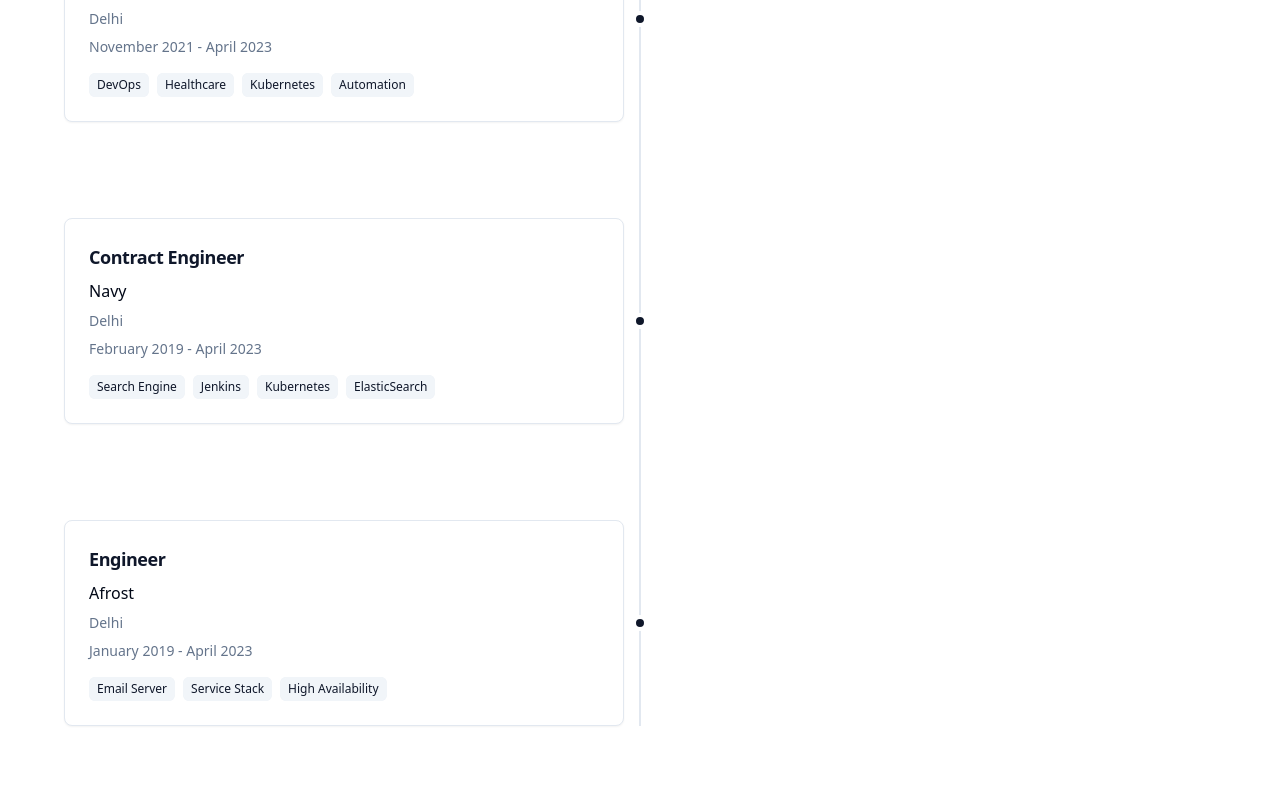
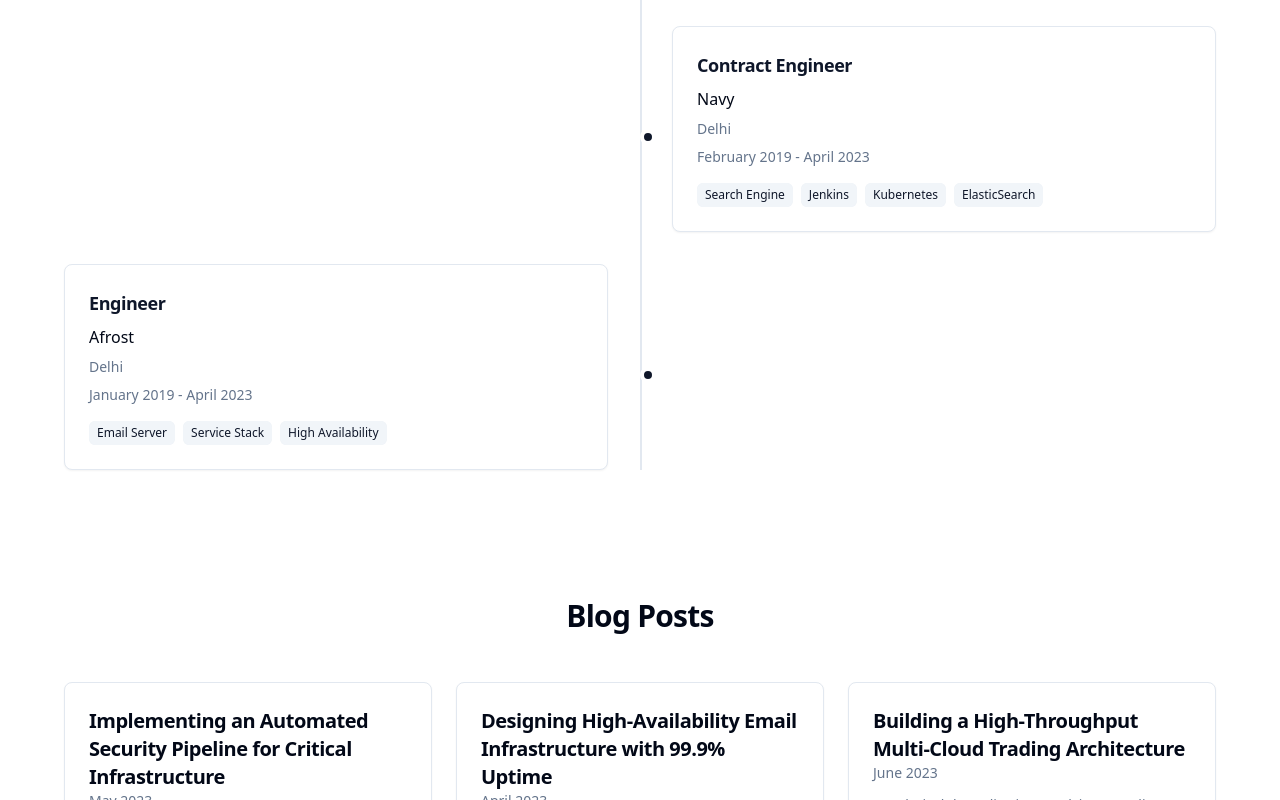
Before and after one commit to EXTREMOPHILARUM/website, a React (Create React App) app: page / in a window 1280 px wide. Shown: the part 2420-3220 px from the top of the page. Built offline with nearby package versions, Linux system fonts and the light colour scheme.

Commit message:
Enhance animations and transitions for Blog, Skills, and WorkExperience components; improve performance with viewport settings and stagger effects

```diff
--- a/src/components/Blog/Blog.js
+++ b/src/components/Blog/Blog.js
@@ -9,7 +9,8 @@ const container = {
   show: {
     opacity: 1,
     transition: {
-      staggerChildren: 0.2
+      staggerChildren: 0.2,
+      delayChildren: 0.1
     }
   }
 };
@@ -57,9 +58,10 @@ const Blog = () => {
       <div className="max-w-7xl mx-auto">
         <motion.h2
           className="text-3xl font-bold tracking-tight mb-12 text-center"
-          initial={{ opacity: 0, y: -20 }}
-          animate={{ opacity: 1, y: 0 }}
-          transition={{ duration: 0.5 }}
+          initial={{ opacity: 0, y: 20 }}
+          whileInView={{ opacity: 1, y: 0 }}
+          viewport={{ once: true, margin: "-100px" }}
+          transition={{ duration: 0.6, ease: "easeOut" }}
         >
           Blog Posts
         </motion.h2>
@@ -67,7 +69,8 @@ const Blog = () => {
           className="grid grid-cols-1 md:grid-cols-2 lg:grid-cols-3 gap-6"
           variants={container}
           initial="hidden"
-          animate="show"
+          whileInView="show"
+          viewport={{ once: true, margin: "-100px" }}
         >
           {posts.map((item, index) => (
             <BlogCard
--- a/src/components/Blog/BlogCard.js
+++ b/src/components/Blog/BlogCard.js
@@ -4,57 +4,100 @@ import { formatDate } from '../../utils/dateUtils';
 import { Card, CardHeader, CardTitle, CardContent } from '../ui/card';
 
 const item = {
-  hidden: { opacity: 0, y: 20 },
-  show: { opacity: 1, y: 0 }
+  hidden: {
+    opacity: 0,
+    y: 30,
+    scale: 0.95
+  },
+  show: {
+    opacity: 1,
+    y: 0,
+    scale: 1,
+    transition: {
+      duration: 0.5,
+      ease: "easeOut",
+      when: "beforeChildren"
+    }
+  }
+};
+
+const contentVariants = {
+  hidden: { opacity: 0, y: 10 },
+  show: {
+    opacity: 1,
+    y: 0,
+    transition: {
+      duration: 0.3,
+      ease: "easeOut",
+      delay: 0.1
+    }
+  }
+};
+
+const tagContainer = {
+  hidden: { opacity: 0 },
+  show: {
+    opacity: 1,
+    transition: {
+      staggerChildren: 0.05,
+      delayChildren: 0.2
+    }
+  }
+};
+
+const tagItem = {
+  hidden: { opacity: 0, scale: 0.8 },
+  show: {
+    opacity: 1,
+    scale: 1,
+    transition: {
+      duration: 0.3,
+      ease: "easeOut"
+    }
+  }
 };
 
 const BlogCard = ({ item: post, onItemClick, index }) => {
   return (
     <motion.div
       variants={item}
-      whileHover={{ scale: 1.02 }}
-      transition={{ duration: 0.2 }}
+      whileHover={{
+        scale: 1.02,
+        transition: { duration: 0.2 }
+      }}
     >
       <Card
         className="cursor-pointer hover:shadow-lg transition-shadow h-full"
         onClick={() => onItemClick && onItemClick(post)}
       >
         <CardHeader className="pb-3">
+          <motion.div variants={contentVariants}>
             <CardTitle className="text-xl font-bold">{post.title}</CardTitle>
             {post.date && (
               <p className="text-sm text-muted-foreground">
                 {formatDate(post.date)}
               </p>
             )}
+          </motion.div>
         </CardHeader>
         <CardContent>
           {post.description && (
-            <p className="text-sm text-muted-foreground mb-4">
+            <motion.p
+              variants={contentVariants}
+              className="text-sm text-muted-foreground mb-4"
+            >
               {post.description}
-            </p>
+            </motion.p>
           )}
           {post.tags && (
             <motion.div
               className="flex flex-wrap gap-2"
-              initial="hidden"
-              animate="show"
-              variants={{
-                hidden: { opacity: 0 },
-                show: {
-                  opacity: 1,
-                  transition: {
-                    staggerChildren: 0.1
-                  }
-                }
-              }}
+              variants={tagContainer}
             >
               {post.tags.map((tag, tagIndex) => (
                 <motion.span
                   key={`${post.slug}-tag-${tagIndex}`}
-                  variants={{
-                    hidden: { opacity: 0, scale: 0.8 },
-                    show: { opacity: 1, scale: 1 }
-                  }}
+                  variants={tagItem}
                   className="inline-flex items-center rounded-md bg-secondary px-2 py-1 text-xs font-medium text-secondary-foreground ring-1 ring-inset ring-secondary"
                 >
                   {tag}
--- a/src/components/Contact/Contact.js
+++ b/src/components/Contact/Contact.js
@@ -9,14 +9,40 @@ const container = {
   show: {
     opacity: 1,
     transition: {
-      staggerChildren: 0.1
+      staggerChildren: 0.15,
+      delayChildren: 0.1
     }
   }
 };
 
 const item = {
   hidden: { opacity: 0, y: 20 },
-  show: { opacity: 1, y: 0 }
+  show: {
+    opacity: 1,
+    y: 0,
+    transition: {
+      duration: 0.5,
+      ease: "easeOut"
+    }
+  }
+};
+
+const cardVariants = {
+  hidden: {
+    opacity: 0,
+    y: 30,
+    scale: 0.95
+  },
+  show: {
+    opacity: 1,
+    y: 0,
+    scale: 1,
+    transition: {
+      duration: 0.6,
+      ease: "easeOut",
+      when: "beforeChildren"
+    }
+  }
 };
 
 const Contact = () => {
@@ -48,19 +74,24 @@ const Contact = () => {
       <div className="max-w-3xl mx-auto">
         <motion.h2
           className="text-3xl font-bold tracking-tight mb-12 text-center"
-          initial={{ opacity: 0, y: -20 }}
-          animate={{ opacity: 1, y: 0 }}
-          transition={{ duration: 0.5 }}
+          initial={{ opacity: 0, y: 20 }}
+          whileInView={{ opacity: 1, y: 0 }}
+          viewport={{ once: true, margin: "-100px" }}
+          transition={{ duration: 0.6, ease: "easeOut" }}
         >
           Get in Touch
         </motion.h2>
 
+        <motion.div
+          variants={cardVariants}
+          initial="hidden"
+          whileInView="show"
+          viewport={{ once: true, margin: "-100px" }}
+        >
           <Card>
             <CardContent className="p-6">
               <motion.div
                 variants={container}
-              initial="hidden"
-              animate="show"
                 className="space-y-8"
               >
                 <motion.p
@@ -79,8 +110,14 @@ const Contact = () => {
                     <motion.div
                       key={link.label}
                       variants={item}
-                    whileHover={{ scale: 1.02 }}
-                    whileTap={{ scale: 0.98 }}
+                      whileHover={{
+                        scale: 1.05,
+                        transition: { duration: 0.2 }
+                      }}
+                      whileTap={{
+                        scale: 0.95,
+                        transition: { duration: 0.1 }
+                      }}
                     >
                       <Button
                         variant="outline"
@@ -103,6 +140,7 @@ const Contact = () => {
               </motion.div>
             </CardContent>
           </Card>
+        </motion.div>
       </div>
     </section>
   );
--- a/src/components/Skills/SkillCategory.js
+++ b/src/components/Skills/SkillCategory.js
@@ -14,15 +14,27 @@ const container = {
 
 const item = {
   hidden: { opacity: 0, y: 20 },
-  show: { opacity: 1, y: 0 }
+  show: {
+    opacity: 1,
+    y: 0,
+    transition: {
+      duration: 0.5,
+      ease: "easeOut"
+    }
+  }
 };
 
 const SkillCategory = ({ category, index }) => {
   return (
     <motion.div
-      initial={{ opacity: 0, y: 20 }}
-      animate={{ opacity: 1, y: 0 }}
-      transition={{ delay: index * 0.2 }}
+      initial={{ opacity: 0, y: 30 }}
+      whileInView={{ opacity: 1, y: 0 }}
+      viewport={{ once: true, margin: "-50px" }}
+      transition={{
+        duration: 0.6,
+        delay: index * 0.2,
+        ease: "easeOut"
+      }}
     >
       <Card className="h-full">
         <CardHeader>
@@ -33,7 +45,8 @@ const SkillCategory = ({ category, index }) => {
             className="space-y-4"
             variants={container}
             initial="hidden"
-            animate="show"
+            whileInView="show"
+            viewport={{ once: true }}
           >
             {category.skills.map((skill, skillIndex) => (
               <motion.li
--- a/src/components/Skills/Skills.js
+++ b/src/components/Skills/Skills.js
@@ -56,13 +56,14 @@ const Skills = () => {
   ];
 
   return (
-    <section className="py-16 px-4 md:px-6 lg:px-8">
+    <section id="skills" className="py-16 px-4 md:px-6 lg:px-8">
       <div className="max-w-7xl mx-auto">
         <motion.h2
           className="text-3xl font-bold tracking-tight mb-12 text-center"
-          initial={{ opacity: 0, y: -20 }}
-          animate={{ opacity: 1, y: 0 }}
-          transition={{ duration: 0.5 }}
+          initial={{ opacity: 0, y: 20 }}
+          whileInView={{ opacity: 1, y: 0 }}
+          viewport={{ once: true, margin: "-100px" }}
+          transition={{ duration: 0.6, ease: "easeOut" }}
         >
           Skills & Expertise
         </motion.h2>
@@ -70,7 +71,8 @@ const Skills = () => {
           className="grid grid-cols-1 md:grid-cols-2 lg:grid-cols-3 gap-6"
           variants={container}
           initial="hidden"
-          animate="show"
+          whileInView="show"
+          viewport={{ once: true, margin: "-100px" }}
         >
           {skillCategories.map((category, index) => (
             <SkillCategory
--- a/src/components/WorkExperience/WorkExperience.js
+++ b/src/components/WorkExperience/WorkExperience.js
@@ -9,7 +9,19 @@ const container = {
   show: {
     opacity: 1,
     transition: {
-      staggerChildren: 0.2
+      staggerChildren: 0.3,
+      delayChildren: 0.2
+    }
+  }
+};
+
+const lineVariant = {
+  hidden: { scaleY: 0, originY: 0 },
+  show: {
+    scaleY: 1,
+    transition: {
+      duration: 1,
+      ease: "easeOut"
     }
   }
 };
@@ -55,19 +67,29 @@ const WorkExperience = () => {
   return (
     <section id="work" className="py-16 px-4 md:px-6 lg:px-8">
       <div className="max-w-7xl mx-auto">
-        <h2 className="text-3xl font-bold tracking-tight mb-12 text-center">
+        <motion.h2
+          className="text-3xl font-bold tracking-tight mb-12 text-center"
+          initial={{ opacity: 0, y: 20 }}
+          whileInView={{ opacity: 1, y: 0 }}
+          viewport={{ once: true, margin: "-100px" }}
+          transition={{ duration: 0.6, ease: "easeOut" }}
+        >
           Work Experience
-        </h2>
+        </motion.h2>
         <motion.div
           className="relative"
           variants={container}
           initial="hidden"
-          animate="show"
+          whileInView="show"
+          viewport={{ once: true, margin: "-100px" }}
         >
           {/* Timeline line */}
-          <div className="hidden md:block absolute left-1/2 transform -translate-x-1/2 h-full w-0.5 bg-border" />
+          <motion.div
+            className="hidden md:block absolute left-1/2 transform -translate-x-1/2 h-full w-0.5 bg-border"
+            variants={lineVariant}
+          />
 
-          <div className="space-y-12 md:space-y-24">
+          <div className="space-y-8">
             {workExperiences.map((item, index) => (
               <WorkTimelineItem
                 key={item.slug}
--- a/src/components/WorkExperience/WorkTimelineItem.js
+++ b/src/components/WorkExperience/WorkTimelineItem.js
@@ -3,27 +3,84 @@ import { motion } from 'framer-motion';
 import { formatDate } from '../../utils/dateUtils';
 import { Card, CardContent } from '../ui/card';
 
-const item = {
-  hidden: { opacity: 0, y: 20 },
-  show: { opacity: 1, y: 0 }
+const getItemVariants = (isEven) => ({
+  hidden: {
+    opacity: 0,
+    x: isEven ? -50 : 50,
+    y: 20
+  },
+  show: {
+    opacity: 1,
+    x: 0,
+    y: 0,
+    transition: {
+      duration: 0.5,
+      ease: "easeOut",
+      when: "beforeChildren"
+    }
+  }
+});
+
+const dotVariants = {
+  hidden: {
+    scale: 0,
+    opacity: 0
+  },
+  show: {
+    scale: 1,
+    opacity: 1,
+    transition: {
+      duration: 0.3,
+      ease: "easeOut",
+      delay: 0.2
+    }
+  }
+};
+
+const tagContainer = {
+  hidden: { opacity: 0 },
+  show: {
+    opacity: 1,
+    transition: {
+      staggerChildren: 0.05,
+      delayChildren: 0.2
+    }
+  }
+};
+
+const tagItem = {
+  hidden: { opacity: 0, scale: 0.8 },
+  show: {
+    opacity: 1,
+    scale: 1,
+    transition: {
+      duration: 0.3,
+      ease: "easeOut"
+    }
+  }
 };
 
 const WorkTimelineItem = ({ item: workItem, onItemClick }) => {
+  const isEven = workItem.index % 2 === 0;
+
   return (
     <motion.div
-      variants={item}
-      className="relative mb-8 md:mb-0 md:grid md:grid-cols-2 md:gap-8 md:items-center"
+      variants={getItemVariants(isEven)}
+      className="relative mb-8 md:mb-0 md:grid md:grid-cols-[1fr,auto,1fr] md:gap-8 md:items-center"
       whileHover={{ scale: 1.02 }}
       transition={{ duration: 0.2 }}
     >
       {/* Timeline dot */}
-      <div className="hidden md:block absolute left-1/2 top-1/2 transform -translate-x-1/2 -translate-y-1/2">
+      <motion.div
+        className="hidden md:block absolute left-1/2 top-1/2 transform -translate-x-1/2 -translate-y-1/2"
+        variants={dotVariants}
+      >
         <div className="w-4 h-4 rounded-full bg-primary border-4 border-background"></div>
-      </div>
+      </motion.div>
 
       {/* Content card */}
       <Card
-        className={`cursor-pointer hover:shadow-lg transition-shadow md:col-start-${workItem.index % 2 === 0 ? '1' : '2'}`}
+        className={`cursor-pointer hover:shadow-lg transition-shadow ${isEven ? 'md:col-start-1' : 'md:col-start-3'}`}
         onClick={() => onItemClick && onItemClick(workItem)}
       >
         <CardContent className="p-6">
@@ -39,25 +96,12 @@ const WorkTimelineItem = ({ item: workItem, onItemClick }) => {
           {workItem.tags && (
             <motion.div
               className="flex flex-wrap gap-2 mt-4"
-              initial="hidden"
-              animate="show"
-              variants={{
-                hidden: { opacity: 0 },
-                show: {
-                  opacity: 1,
-                  transition: {
-                    staggerChildren: 0.1
-                  }
-                }
-              }}
+              variants={tagContainer}
             >
               {workItem.tags.map((tag, tagIndex) => (
                 <motion.span
                   key={`${workItem.slug}-tag-${tagIndex}`}
-                  variants={{
-                    hidden: { opacity: 0, scale: 0.8 },
-                    show: { opacity: 1, scale: 1 }
-                  }}
+                  variants={tagItem}
                   className="inline-flex items-center rounded-md bg-secondary px-2 py-1 text-xs font-medium text-secondary-foreground ring-1 ring-inset ring-secondary"
                 >
                   {tag}
```
Lines whose indentation alone changed are shown as unchanged.
